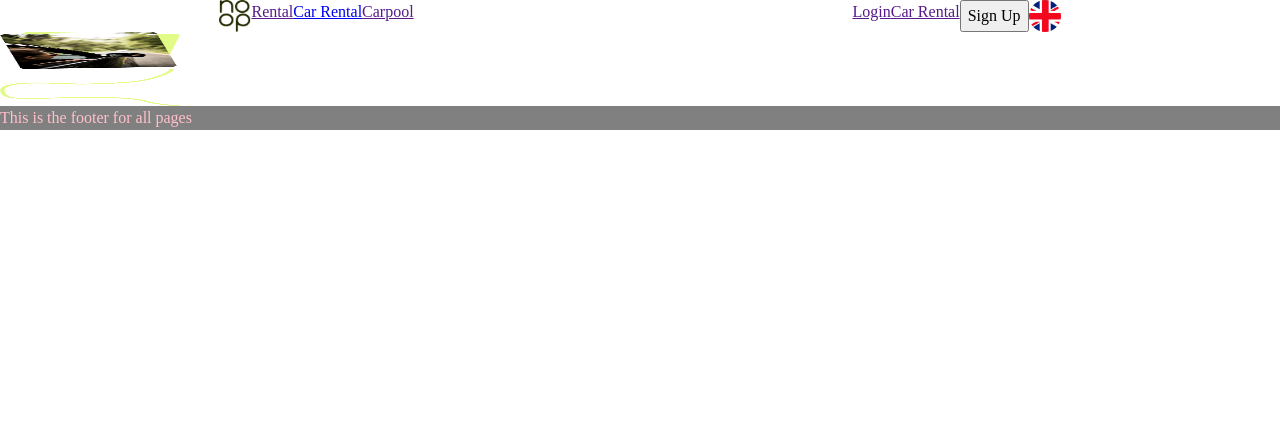
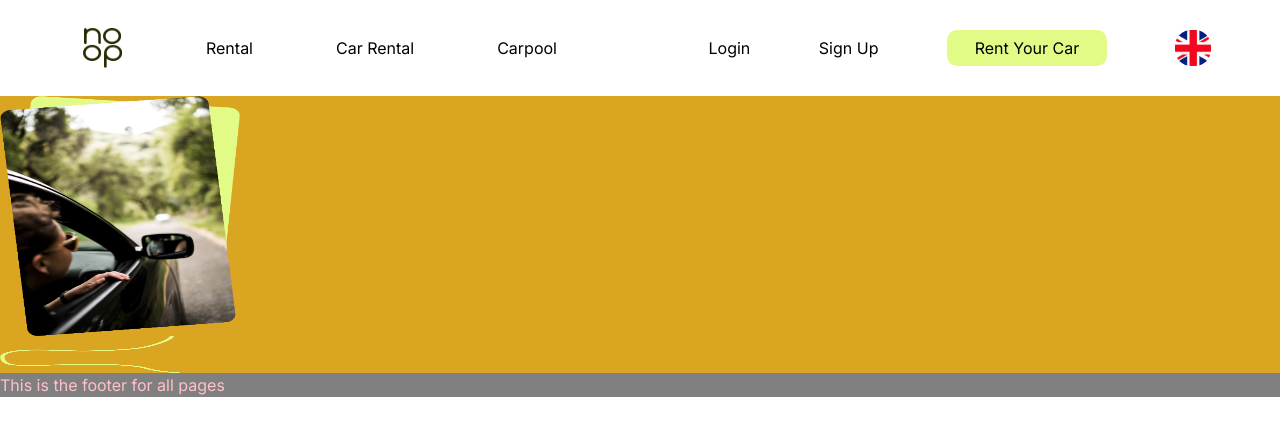
Before and after one commit to mkurmarc/car-rental-webapp, a Next.js app: page / in a window 1280 px wide. Shown: the top 436 px of the page. Built offline with nearby package versions, Linux system fonts and the light colour scheme.

Commit message:
build(Navbar): finished Navbar and styled it with css module Added google fonts Refactored css names to camelcase

```diff
--- a/components/Layout.module.css
+++ b/components/Layout.module.css
@@ -1,25 +1,49 @@
-.nav__container {
+.navContainer {
   display: flex;
-  justify-content: space-around;
+  flex-basis: 100%;
+  height: 6em;
+  font-size: 1rem;
 }
 
-.nav__left-container {
+.navLeftContainer {
   display: flex;
-  justify-content: space-around;
+  justify-content: space-evenly;
+  align-items: center;
+  flex-basis: 50%;
 }
 
-.nav__right-container {
+.navRightContainer {
   display: flex;
-  justify-content: space-around;
+  justify-content: space-evenly;
+  align-items: center;
+  flex-basis: 50%;
 }
 
-.nav__logo {
-  width: 2rem;
-  height: 2rem;
+.navAnchor {
+  text-decoration: none;
+  color: #000000;
 }
 
-.nav__flag {
-  width: 2rem;
-  height: 2rem;
+.navAnchor:hover {
+  color: blueviolet;
+}
+
+.navLogo {
+  width: 2.5em;
+  height: 2.5em;
+}
+
+.navFlag {
+  width: 2.25em;
+  height: 2.25em;
   border-radius: 1em;
 }
+
+.navBtn {
+  background-color: #e2fb87;
+  color: #000000;
+  border: none;
+  width: 10em;
+  height: 2.25em;
+  border-radius: 10px;
+}
--- a/components/Layout.tsx
+++ b/components/Layout.tsx
@@ -2,10 +2,13 @@ import { PropsWithChildren } from "react";
 import Navbar from "./Navbar";
 import Head from "next/head";
 import Footer from "./Footer";
+import { Inter } from "next/font/google";
+
+const inter = Inter({ subsets: ["latin"] });
 
 const Layout = ({ children }: PropsWithChildren): JSX.Element => {
   return (
-    <>
+    <div className={inter.className}>
       <Head>
         <title>Car Rental Web Application</title>
         <meta name="description" content="Website tobook rental cars" />
@@ -15,7 +18,7 @@ const Layout = ({ children }: PropsWithChildren): JSX.Element => {
       <Navbar />
       <main>{children}</main>
       <Footer />
-    </>
+    </div>
   );
 };
 
--- a/components/Navbar.tsx
+++ b/components/Navbar.tsx
@@ -6,34 +6,46 @@ import carRentalLogo from "../public/images/logo-car-rental.png";
 
 const Navbar = (): JSX.Element => {
   return (
-    <nav className={`${styles["nav__container"]}`}>
-      <div className={`${styles["nav__left-container"]}`}>
+    <nav className={styles.navContainer}>
+      <div className={styles.navLeftContainer}>
         <Image
-          className={`${styles["nav__logo"]}`}
+          className={styles.navLogo}
           src={carRentalLogo}
           alt="car rental company logo"
           priority
         />
         <p>
-          <a href="">Rental</a>
+          <a className={styles.navAnchor} href="">
+            Rental
+          </a>
         </p>
         <p>
-          <a href="car-rentals">Car Rental</a>
+          <a className={styles.navAnchor} href="car-rentals">
+            Car Rental
+          </a>
         </p>
         <p>
-          <a href="">Carpool</a>
+          <a className={styles.navAnchor} href="">
+            Carpool
+          </a>
         </p>
       </div>
-      <div className={`${styles["nav__right-container"]}`}>
+      <div className={styles.navRightContainer}>
         <p>
-          <a href="">Login</a>
+          <a className={styles.navAnchor} href="">
+            Login
+          </a>
         </p>
         <p>
-          <a href="">Car Rental</a>
+          <a className={styles.navAnchor} href="">
+            Sign Up
+          </a>
         </p>
-        <button>Sign Up</button>
+        <button type="submit" className={styles.navBtn}>
+          Rent Your Car
+        </button>
         <Image
-          className={`${styles["nav__flag"]}`}
+          className={styles.navFlag}
           src={britishFlag}
           alt="car rental company logo"
           priority
--- /dev/null
+++ b/pages/Layout.module.css
@@ -0,0 +1,8 @@
+.sectionContainer {
+  background-color: goldenrod;
+}
+
+.sectionContainerBig {
+  height: 15rem;
+  width: 15rem;
+}
--- a/pages/_app.tsx
+++ b/pages/_app.tsx
@@ -1,11 +1,6 @@
 import "@/styles/globals.css";
 import type { AppProps } from "next/app";
-import Layout from "../components/layout";
 
 export default function App({ Component, pageProps }: AppProps): JSX.Element {
-  return (
-    <Layout>
-      <Component {...pageProps} />
-    </Layout>
-  );
+  return <Component {...pageProps} />;
 }
--- a/pages/_document.tsx
+++ b/pages/_document.tsx
@@ -1,4 +1,4 @@
-import { Html, Head, Main, NextScript } from 'next/document'
+import { Html, Head, Main, NextScript } from "next/document";
 
 export default function Document() {
   return (
@@ -9,5 +9,5 @@ export default function Document() {
         <NextScript />
       </body>
     </Html>
-  )
+  );
 }
--- a/pages/index.tsx
+++ b/pages/index.tsx
@@ -1,15 +1,15 @@
 import Image from "next/image";
-import { Inter } from "next/font/google";
-import styles from "@/styles/Home.module.css";
 import landingPageImage from "../public/images/car-rental-landing-page-combined.png";
 import bgDrawnLine from "../public/images/drawn-line-background-car-rental.png";
-
-const inter = Inter({ subsets: ["latin"] });
+import Layout from "../components/Layout";
+import styles from "pages/Layout.module.css";
 
 const Home = (): JSX.Element => {
   return (
-    <section style={{ backgroundColor: "white" }}>
+    <Layout>
+      <section className={styles.sectionContainer}>
         <Image
+          className={styles.sectionContainerBig}
           src={landingPageImage}
           alt="landing page image"
           width={180}
@@ -24,6 +24,7 @@ const Home = (): JSX.Element => {
           priority
         />
       </section>
+    </Layout>
   );
 };
 
```
Also changed, not shown: pages/car-rentals/index.tsx (+8 -2 lines). Lines whose indentation alone changed are shown as unchanged.
